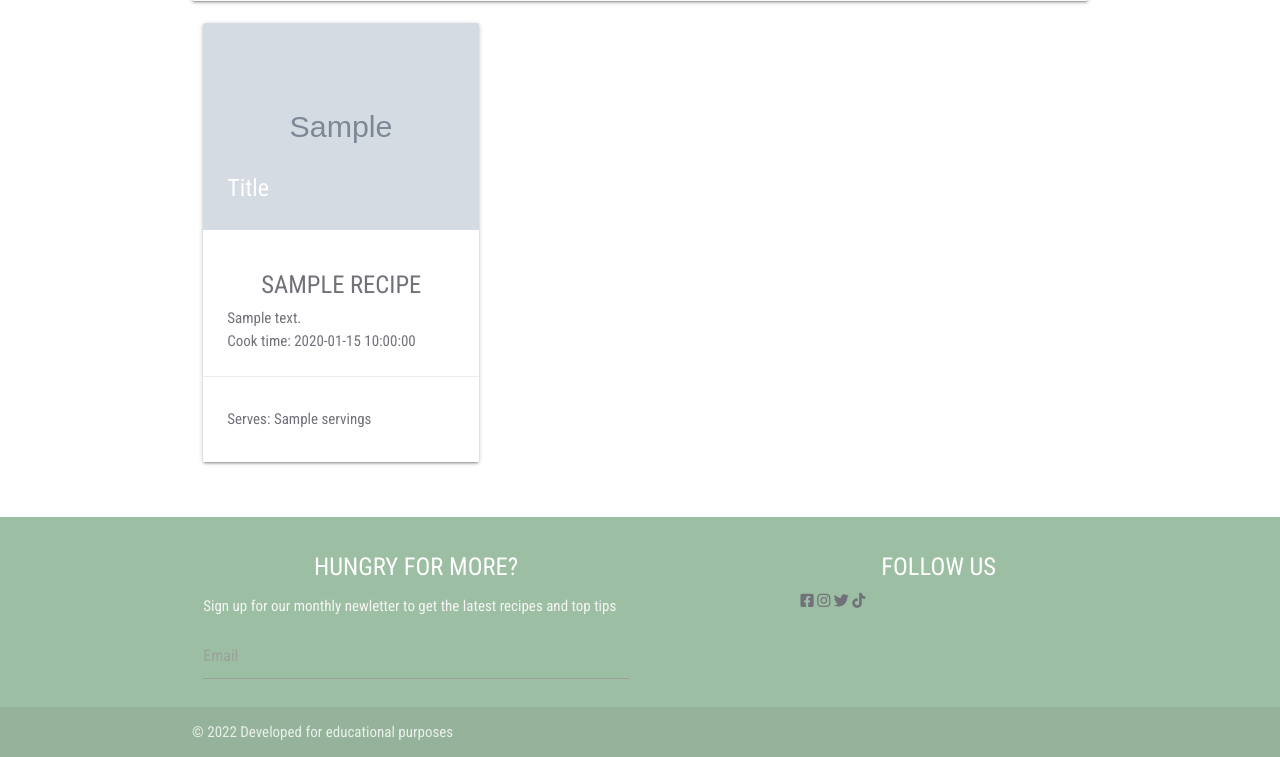
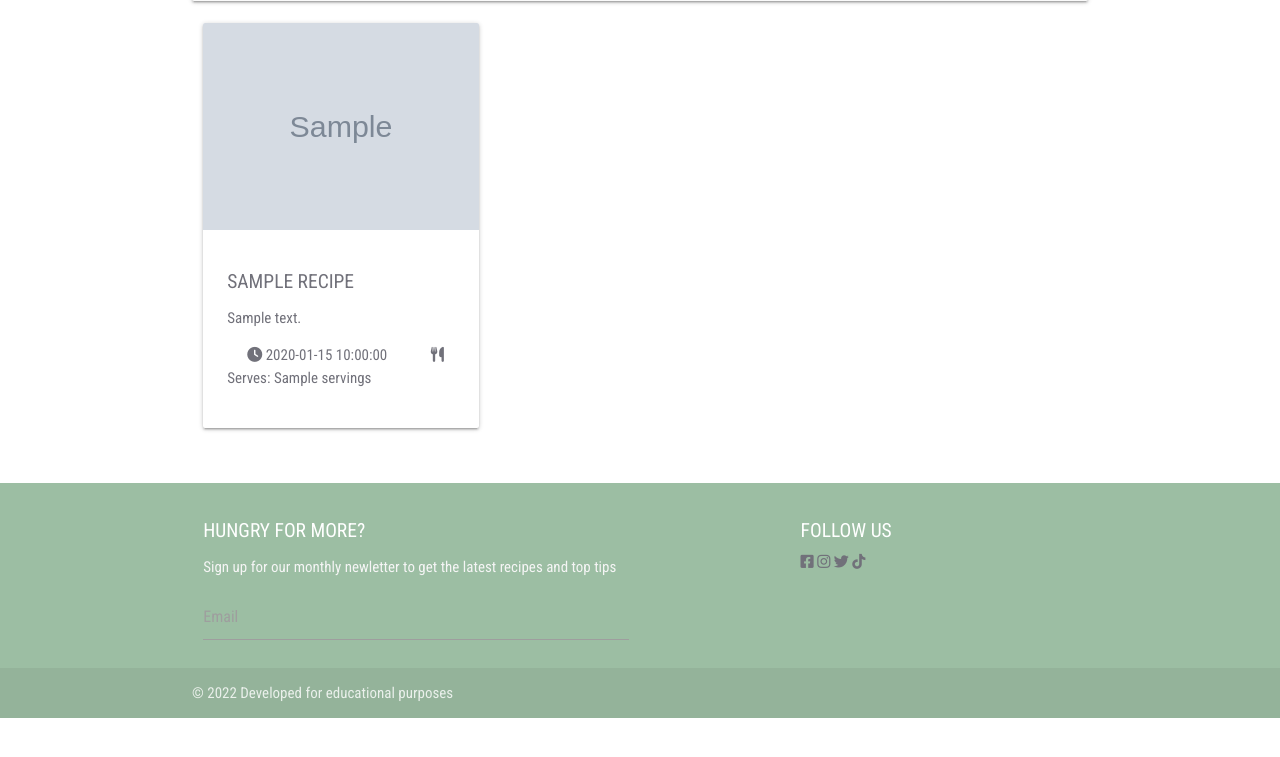
Before and after one commit to anyahush/the-freefrom-cookbook, a Flask app: page /search in a window 1280 px wide. Shown: the part 234-991 px from the top of the page. After the commit the page ends 952 px from the top, so only its background shows below. Run offline with Flask 2, Linux system fonts and the light colour scheme; grey boxes marked "Sample" are stand-in pictures; a database or web service that is not in the repository returns one stand-in record (values such as "Sample title"); some libraries are stand-ins or nearby versions.

Commit message:
Add styling to recipe cards in recipes.html

```diff
--- a/static/css/style.css
+++ b/static/css/style.css
@@ -38,11 +38,15 @@
     font-size: 120%;
 }
 
-h3, h5 {
+h3 {
     text-transform: uppercase;
     text-align: center;
 }
 
+h5 {
+    text-transform: uppercase;
+    font-size: 130%;
+}
 
 .page-footer {
     background-color: #9CBEA3;
@@ -56,3 +60,11 @@
     color: #9e9e9e;
     font-family: 'Roboto Condensed';
 }
+
+.card .card-content p {
+    margin: 15px 0;
+}
+
+span {
+    margin: 0 20px;
+}
--- a/templates/recipes.html
+++ b/templates/recipes.html
@@ -23,24 +23,25 @@
 {% if recipes|length > 0 %}
 <div class="row">
     {% for recipe in recipes %}
-        <div class="col s12 m4">
+    <div class="col s12 m6 l4">
         {% if loop.index / 4 %}
         <div class="card">
             <div class="card-image">
                 <a href="{{ url_for('view_recipe', recipe_id=recipe._id) }}">
                     <img src="{{ recipe.image_url }}">
-                        <span class="card-title">Title</span>
                 </a>
             </div>
             <div class="card-content">
                 <h5>{{ recipe.recipe_title}}</h5>
-                    <p>{{ recipe.description }}</p>
-
-                    <p>Cook time: {{ recipe.cook_time}}</p>
-
-                </div>
-                <div class="card-action">
-                    <p>Serves: {{ recipe.servings}}</p>
+                <p>{{ recipe.recipe_description }}</p>
+                <p>
+                    <span>
+                        <i class="fas fa-clock"></i> {{ recipe.cook_time}}
+                    </span>
+                    <span>
+                        <i class="fas fa-utensils"></i> Serves: {{ recipe.servings}}
+                    </span>
+                </p>
             </div>
         </div>
 
```
Lines whose indentation alone changed are shown as unchanged.
